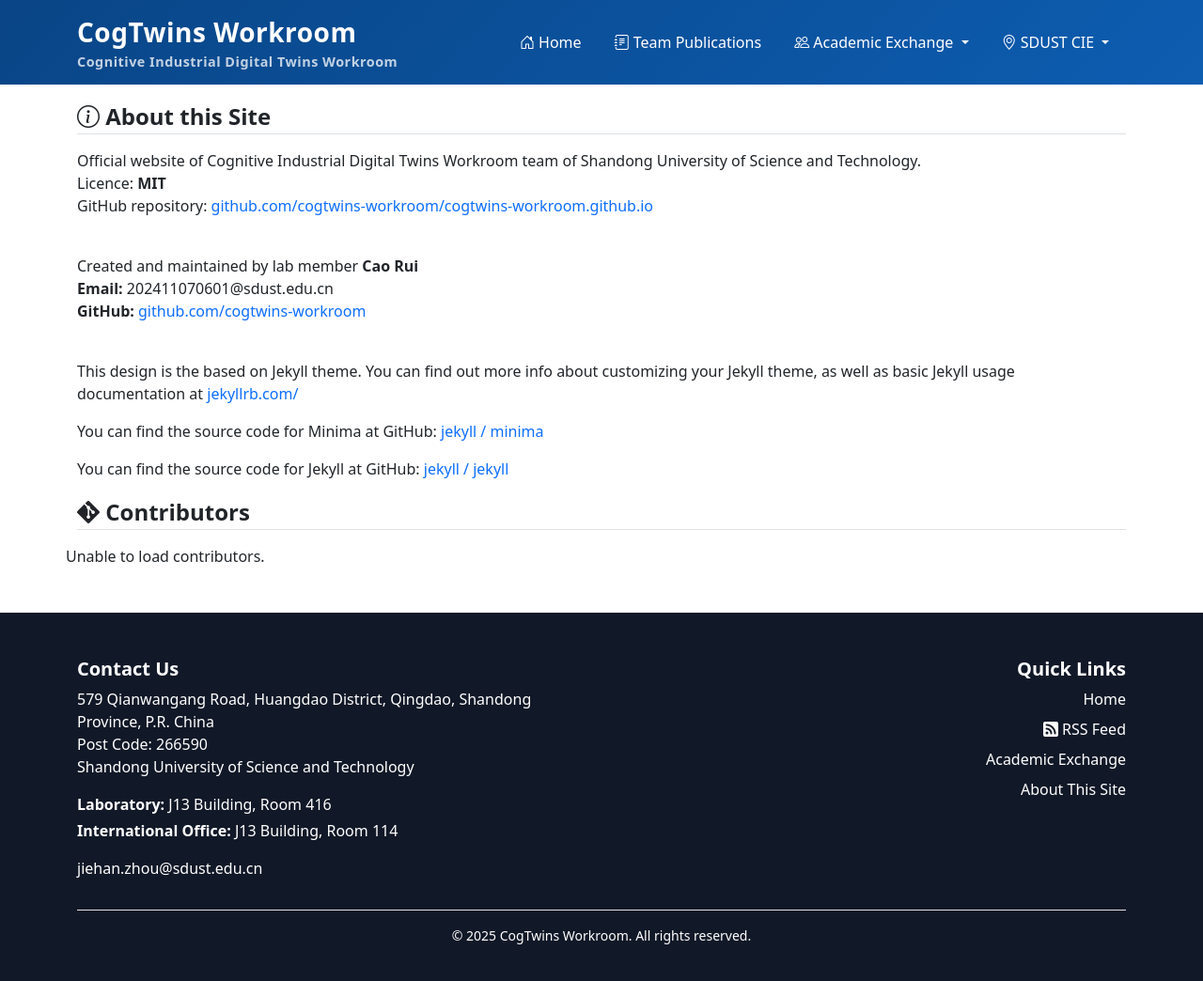
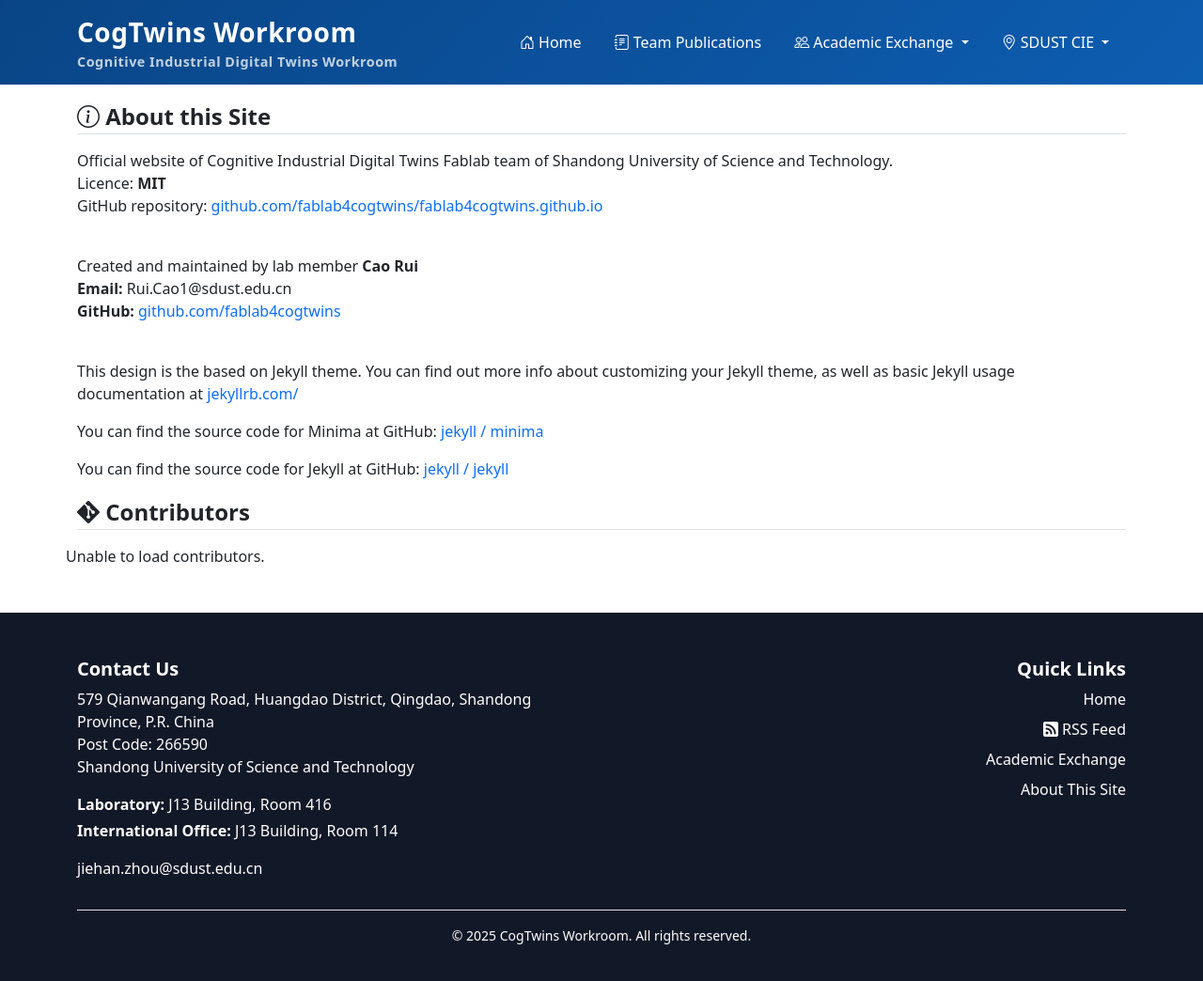
Before and after one commit to fablab4cogtwins/fablab4cogtwins.github.io, a Jekyll site: the page built from about.md, in a window 1280 px wide and 1054 px high. Shown: the top 1044 px of the window at 94% size. Built offline with Jekyll 4.4.1, drawn with Linux system fonts in a browser that asks for light colours.

Commit message:
Update about.md

```diff
--- a/about.md
+++ b/about.md
@@ -10,14 +10,14 @@ permalink: /about/
     About this Site
 </div>
 
-Official website of Cognitive Industrial Digital Twins Workroom team of Shandong University of Science and Technology.
+Official website of Cognitive Industrial Digital Twins Fablab team of Shandong University of Science and Technology.
 
 <br>
 
 Licence: <b>MIT</b>
 
 <p>
-GitHub repository: <a target="_blank" href="https://github.com/cogtwins-workroom/cogtwins-workroom.github.io" class="mb-3">github.com/cogtwins-workroom/cogtwins-workroom.github.io</a>
+GitHub repository: <a target="_blank" href="https://github.com/fablab4cogtwins/fablab4cogtwins.github.io" class="mb-3">github.com/fablab4cogtwins/fablab4cogtwins.github.io</a>
 </p>
 
 <br>
@@ -25,10 +25,10 @@ GitHub repository: <a target="_blank" href="https://github.com/cogtwins-workroom
 <p>
 Created and maintained by lab member <b>Cao Rui</b>
 <br>
-<b>Email: </b> 202411070601@sdust.edu.cn
+<b>Email: </b> Rui.Cao1@sdust.edu.cn
 <br>
-<b>GitHub: </b><a target="_blank" href="https://github.com/cogtwins-workroom">
-github.com/cogtwins-workroom
+<b>GitHub: </b><a target="_blank" href="https://github.com/fablab4cogtwins">
+github.com/fablab4cogtwins
 </a>
 </p>
 
```
